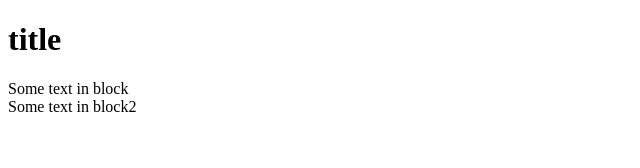
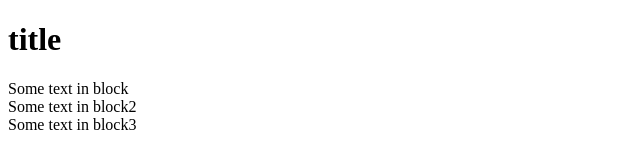
Before and after one commit to MagicBox15/git, a plain HTML site: page index.html in a window 1280 px wide. Shown: the whole page, without its empty margins (0-640 px from the left). Drawn offline with Linux system fonts and the light colour scheme.

Commit message:
changes2

```diff
--- a/index.html
+++ b/index.html
@@ -11,5 +11,6 @@
     <script src="index.js"></script>
     <div>Some text in block</div>
     <div>Some text in block2</div>
+    <div>Some text in block3</div>
 </body>
 </html>
```
